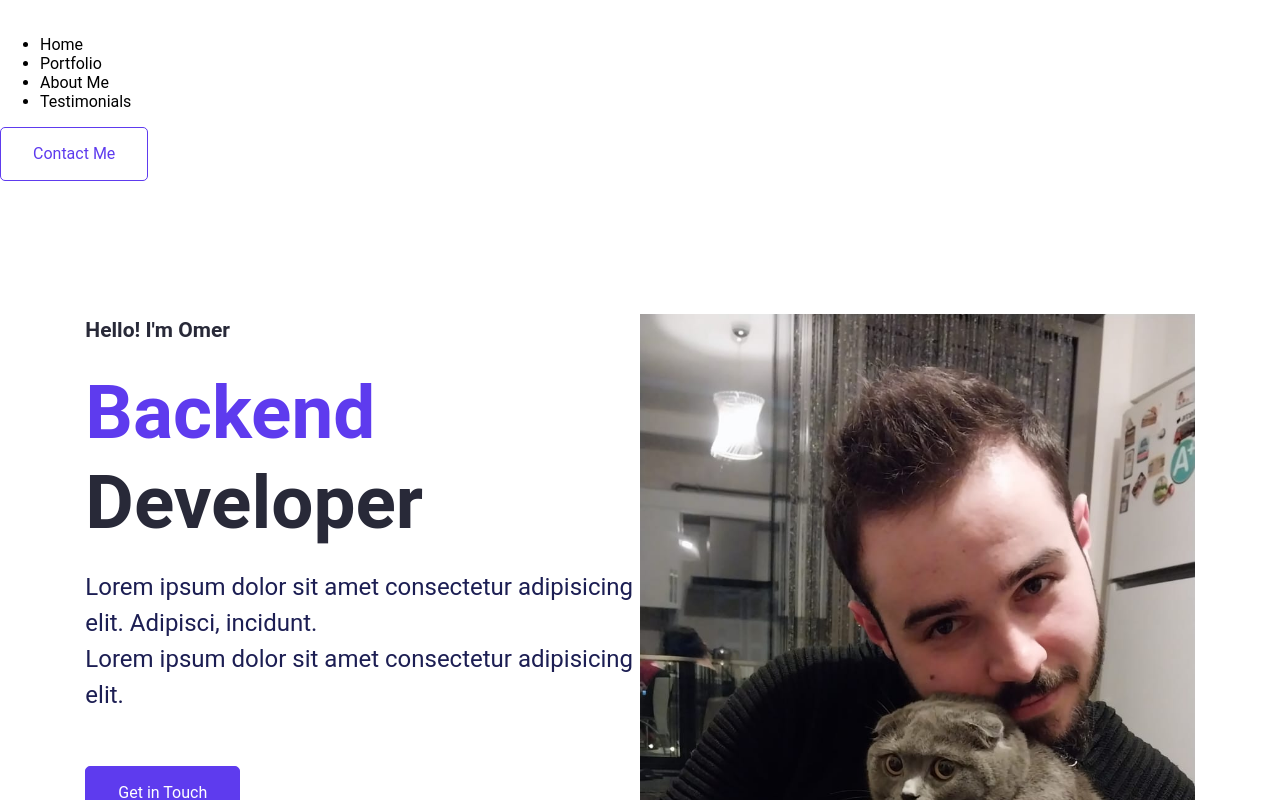
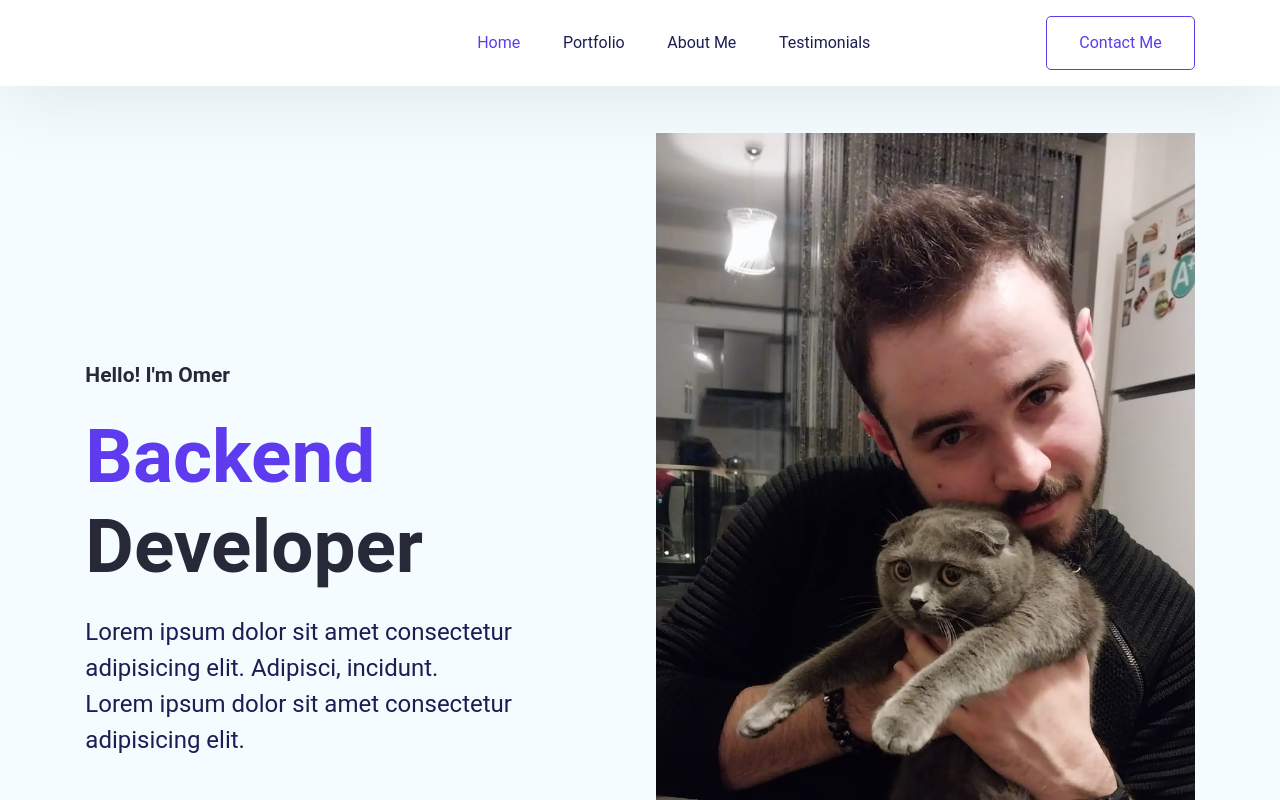
Before and after one commit to omerbirgul/omerbirgul.github.io, a React (Create React App) app: page / in a window 1280 px wide. Shown: the top 800 px of the page. Built offline with nearby package versions, Linux system fonts and the light colour scheme.

Commit message:
navbar css added

```diff
--- a/src/App.css
+++ b/src/App.css
@@ -143,11 +143,55 @@
   line-height: 24px;
 }
 
+/* Navbar Section Start */
+
+.navbar{
+  display: flex;
+  justify-content: space-between;
+  align-items: center;
+  padding: 15px 85.333px;
+  background: var(--white);
+  box-shadow: 0px 5.333px 80px 0 rgba(0, 0, 0, 0.1);
+  position: fixed;
+  top: 0;
+  left: 0;
+  right: 0;
+}
+
+.navbar-items > ul {
+  list-style: none;
+  display: flex;
+  align-items: flex-start;
+  gap: 42.667px;
+  text-decoration: none;
+}
+
+.navbar-items > ul > li > a {
+  text-decoration: none;
+}
+
+.navbar-content{
+  color: var(--darkblue);
+  font-size: 16px;
+  font-style: normal;
+  font-weight: 400;
+  line-height: 24px;
+  cursor: pointer;
+}
+
+.navbar-active-content{
+  color: var(--primary);
+}
+
 /* Hero Section Starts */
 .hero-section{
   display: grid;
   grid-template-columns: repeat(2,1fr);
   padding: 133.333px 85.333px 133.333px;
+  align-items: center;
+  justify-content: space-between;
+  gap: 32px;
+  background-color: var(--bg-shade);
 }
 
 .hero-section-content-box{
```
